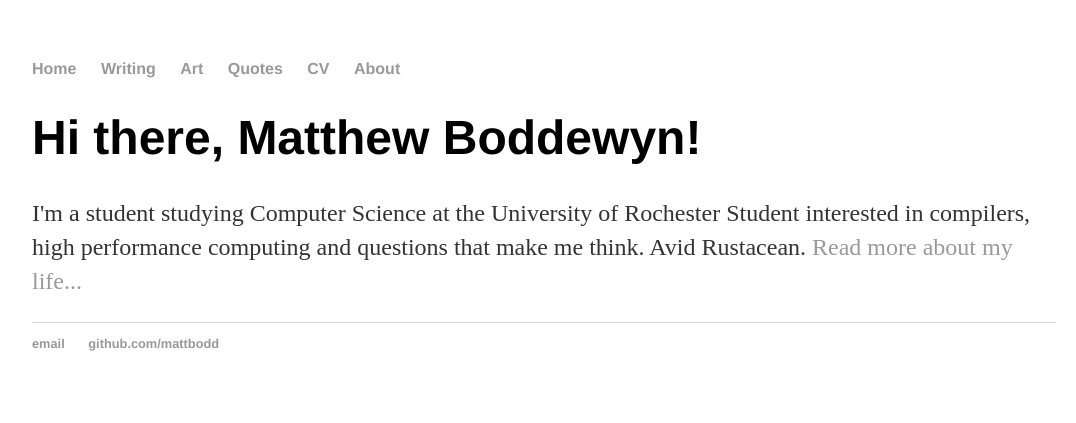
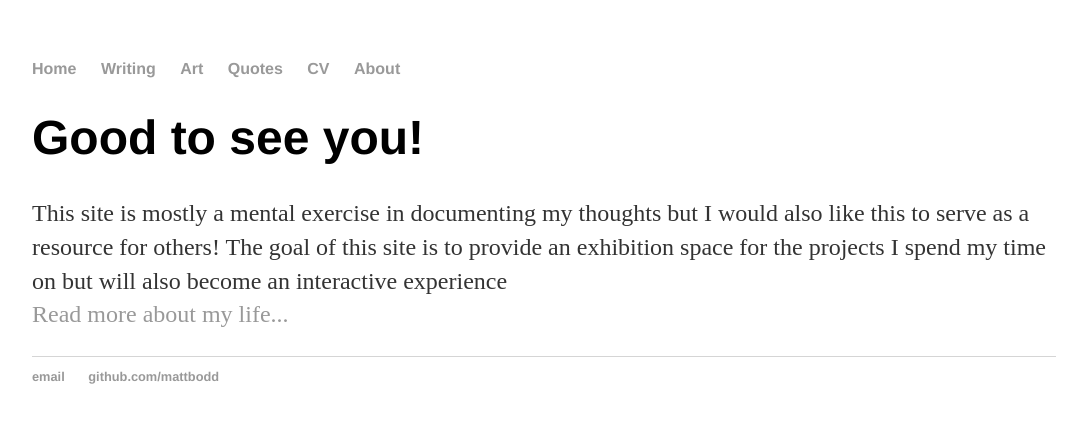
Before and after one commit to mattbodd/mattbodd.github.io, a Jekyll site: the page built from index.html, in a window 1280 px wide. Shown: the top 423 px of the page, without its empty margins (96-1172 px from the left). Built offline with Jekyll 4.4.1, drawn with Linux system fonts in a browser that asks for light colours.

Commit message:
update home page blurb

```diff
--- a/index.html
+++ b/index.html
@@ -3,6 +3,6 @@ layout: default
 title: Matthew Boddewyn
 ---
 <div class="blurb">
-  <h1>Hi there, Matthew Boddewyn!</h1>
-  <p>I'm a student studying Computer Science at the University of Rochester Student interested in compilers, high performance computing and questions that make me think. Avid Rustacean. <a href="/about">Read more about my life... </a></p>
+  <h1>Good to see you!</h1>
+  <p>This site is mostly a mental exercise in documenting my thoughts but I would also like this to serve as a resource for others! The goal of this site is to provide an exhibition space for the projects I spend my time on but will also become an interactive experience  <br> <a href="/about">Read more about my life... </a></p>
 </div><!-- /.blurb -->
```
